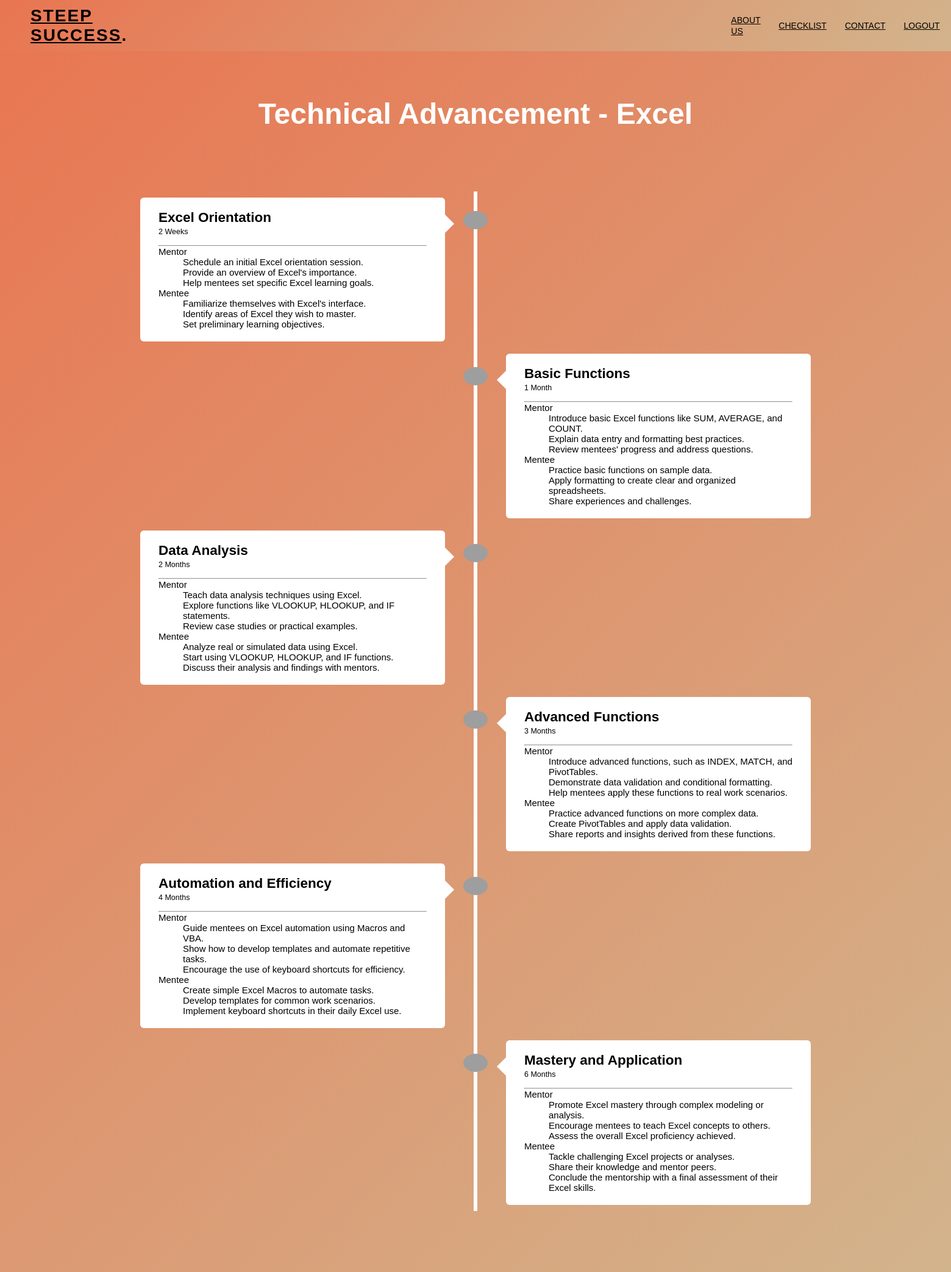
After one commit to luxy7738/Build-2, a PHP site: page /html/technicalroadmap_mentor.html in a window 1560 px wide. The commit adds this page. Shown: the whole page at 61% size. Run offline with PHP 8.4, Linux system fonts and the light colour scheme; grey boxes are pictures that could not be loaded.

Commit message:
update navigation bar

```diff
--- a/css/to_do.css
+++ b/css/to_do.css
@@ -112,7 +112,7 @@
     height: 28px;
     width: 28px;
     border-radius: 50%;
-    background-image: url(images/uncheck.png) ;
+    background-image: url(../images/uncheck.png) ;
     background-size: cover;
     background-position: center;
     top: 12px;
@@ -125,7 +125,7 @@
 }
 
 ul li.checked::before{
-    background-image: url(images/checked.png);
+    background-image: url(../images/checked.png);
 }
 
 ul li span{
--- a/html/homepage.html
+++ b/html/homepage.html
@@ -22,10 +22,10 @@
                         <a href="#about">About Us</a>
                     </li>
                     <li>
-                        <a href="#services">Services</a>
+                        <a href="#">Contact</a>
                     </li>
                     <li>
-                        <a href="../html/contact.html">Contact</a>
+                        <a href="#">Feedbacks</a>
                     </li>
                     <li>
                         <a href='../php/login.php'>Login</a>
@@ -44,7 +44,7 @@
                     <div class="content">
                         <h1>We Create <br>Solutions <span> for <br> Your Business</span></h1>
                         <p>"Scaling Heights, One Mentor at a Time."</p>
-                        <a href="#" class="btn">Get Started</a>
+                        <a href="../php/login.php" class="btn">Get Started</a>
                     </div>
                 </div>
                 <a href="#about" class="scroll_down">
--- /dev/null
+++ b/html/technicalroadmap_mentor.html
@@ -0,0 +1,173 @@
+<!DOCTYPE html>
+<html lang="en">
+<head>
+    <meta name="viewport" content="width=device-width, initial-scale=1.0">
+    <title>Steep Success</title>
+    <link rel="stylesheet" href="../css/roadmap.css">
+</head>
+<body>
+    <header>
+        <div class="header_container container">
+            <div class="nav">
+                <a href="../php/index.php" class="logo">Steep Success</a>
+
+                <ul class="menu active">
+                    <li>
+                        <a href="../php/index.php">About Us</a>
+                    </li>
+                    <li>
+                        <a href="../html/to_do_mentorexcel.html">Checklist</a>
+                    </li>
+                    <li>
+                        <a href="../html/contact.html">Contact</a>
+                    </li>
+                    <li>
+                        <a href='../php/login.php'>Logout</a>
+                    </li>
+                </ul>
+        </div>
+    </header>
+    <div class="header1">
+        <h1>Technical Advancement - Excel</h1>
+    </div>
+    <div class="timeline">
+        <div class="container left-container">
+            <img src="../images/number-1.png">
+            <div class="text-box">
+                <h2>Excel Orientation</h2>
+                <small>2 Weeks</small>
+                <hr>
+                Mentor
+                <ul>
+                    <li>Schedule an initial Excel orientation session.</li>
+                    <li>Provide an overview of Excel's importance.</li>
+                    <li>Help mentees set specific Excel learning goals.</li>
+                </ul>
+                Mentee
+                <ul>
+                    <li>Familiarize themselves with Excel's interface.</li>
+                    <li>Identify areas of Excel they wish to master.</li>
+                    <li>Set preliminary learning objectives.</li>
+                </ul>
+                <span class="left-container-arrow"></span>
+            </div>
+        </div>
+
+        <div class="container right-container">
+            <img src="../images/number-2.png">
+            <div class="text-box">
+                <h2>Basic Functions</h2>
+                <small>1 Month</small>
+                <hr>
+                Mentor
+                <ul>
+                    <li>Introduce basic Excel functions like SUM, AVERAGE, and COUNT.</li>
+                    <li>Explain data entry and formatting best practices.</li>
+                    <li>Review mentees' progress and address questions.</li>
+                </ul>
+                Mentee
+                <ul>
+                    <li>Practice basic functions on sample data.</li>
+                    <li>Apply formatting to create clear and organized spreadsheets.</li>
+                    <li>Share experiences and challenges.</li>
+                </ul>
+                <span class="right-container-arrow"></span>
+            </div>
+        </div>
+
+        <div class="container left-container">
+            <img src="../images/number-3.png">
+            <div class="text-box">
+                <h2>Data Analysis</h2>
+                <small>2 Months</small>
+                <hr>
+                Mentor
+                <ul>
+                    <li>Teach data analysis techniques using Excel.</li>
+                    <li>Explore functions like VLOOKUP, HLOOKUP, and IF statements.</li>
+                    <li>Review case studies or practical examples.</li>
+                </ul>
+                Mentee
+                <ul>
+                    <li>Analyze real or simulated data using Excel.</li>
+                    <li>Start using VLOOKUP, HLOOKUP, and IF functions.</li>
+                    <li>Discuss their analysis and findings with mentors.</li>
+                </ul>
+                <span class="left-container-arrow"></span>
+            </div>
+        </div>
+
+        <div class="container right-container">
+            <img src="../images/number-4.png">
+            <div class="text-box">
+                <h2>Advanced Functions</h2>
+                <small>3 Months</small>
+                <hr>
+                Mentor
+                <ul>
+                    <li>Introduce advanced functions, such as INDEX, MATCH, and PivotTables.</li>
+                    <li>Demonstrate data validation and conditional formatting.</li>
+                    <li>Help mentees apply these functions to real work scenarios.</li>
+                </ul>
+                Mentee
+                <ul>
+                    <li>Practice advanced functions on more complex data.</li>
+                    <li>Create PivotTables and apply data validation.</li>
+                    <li>Share reports and insights derived from these functions.</li>
+                </ul>
+                <span class="right-container-arrow"></span>
+            </div>
+        </div>
+
+        <div class="container left-container">
+            <img src="../images/number-5.png">
+            <div class="text-box">
+                <h2>Automation and Efficiency</h2>
+                <small>4 Months</small>
+                <hr>
+                Mentor
+                <ul>
+                    <li>Guide mentees on Excel automation using Macros and VBA.</li>
+                    <li>Show how to develop templates and automate repetitive tasks.</li>
+                    <li>Encourage the use of keyboard shortcuts for efficiency.</li>
+                </ul>
+                Mentee
+                <ul>
+                    <li>Create simple Excel Macros to automate tasks.</li>
+                    <li>Develop templates for common work scenarios.</li>
+                    <li>Implement keyboard shortcuts in their daily Excel use.</li>
+                </ul>
+                <span class="left-container-arrow"></span>
+            </div>
+        </div>
+
+        <div class="container right-container">
+            <img src="../images/number-6.png">
+            <div class="text-box">
+                <h2>Mastery and Application</h2>
+                <small>6 Months</small>
+                <hr>
+                Mentor
+                <ul>
+                    <li>Promote Excel mastery through complex modeling or analysis.</li>
+                    <li>Encourage mentees to teach Excel concepts to others.</li>
+                    <li>Assess the overall Excel proficiency achieved.</li>
+                </ul>
+                Mentee
+                <ul>
+                    <li>Tackle challenging Excel projects or analyses.</li>
+                    <li>Share their knowledge and mentor peers.</li>
+                    <li>Conclude the mentorship with a final assessment of their Excel skills.</li>
+                </ul>
+
+                <!--Maintain a regular connection, supporting each other's growth.
+                Celebrate the journey's success in a closing meeting or event.
+                Transition into a collaborative peer and colleague relationship.-->
+
+                <span class="right-container-arrow"></span>
+            </div>
+        </div>
+
+    </div>
+</body>
+</html>
```
Also changed, not shown: html/careerroadmap_mentee.html (renamed from html/careerroadmap.html, +4 -7 lines), html/careerroadmap_mentor.html (added, +170 -0 lines), html/technicalroadmap_mentee.html (renamed from html/technicalroadmap.html, +4 -7 lines), html/to_do_menteeexcel.html (+5 -6 lines), html/to_do_menteeleadership.html (+5 -6 lines), html/to_do_mentorexcel.html (+5 -6 lines), html/to_do_mentorleadership.html (+5 -6 lines), html/login_mentee.html (renamed from html/index.html), html/login_mentor.html (renamed from html/login.html), images/number-1.png (deleted), images/number-2.png (deleted), images/number-3.png (deleted), images/number-4.png (deleted), images/number-5.png (deleted), 1 more files.
